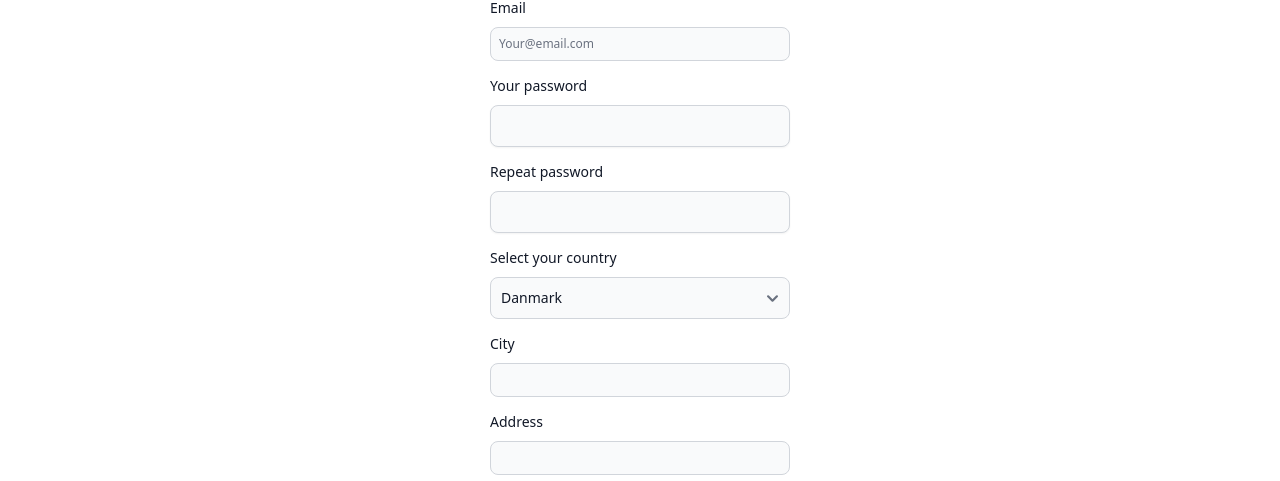
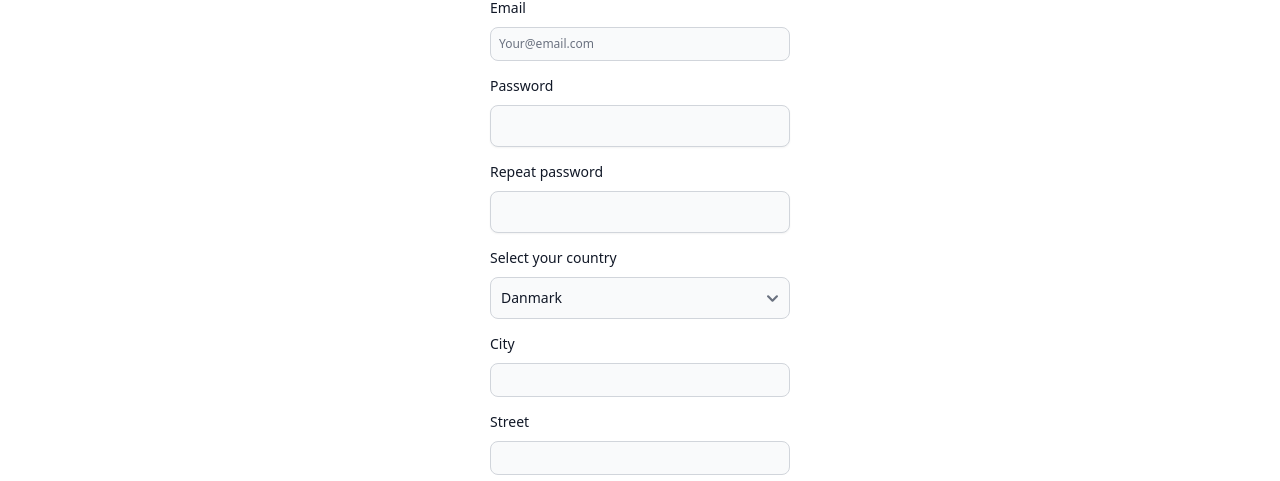
Before and after one commit to DTUGruppe04/auction, a React (Vite) app in the folder frontend/: page /login in a window 1280 px wide. Shown: the part 437-918 px from the top of the page. Built offline with nearby package versions, Linux system fonts and the light colour scheme.

Commit message:
small fix

```diff
--- a/frontend/src/components/register.tsx
+++ b/frontend/src/components/register.tsx
@@ -23,7 +23,7 @@ export default function Register() {
             </div>
             <div className="w-1/4 mb-3">
                 <div className="mb-2 block">
-                    <Label htmlFor="password2" value="Your password"/>
+                    <Label htmlFor="password2" value="Password"/>
                 </div>
                 <TextInput id="password2" type="password" required shadow/>
             </div>
@@ -49,9 +49,9 @@ export default function Register() {
             </div>
             <div className="w-1/4 mb-3">
                 <div className="mb-2 block">
-                <Label htmlFor="address1" value="Address"/>
+                <Label htmlFor="street1" value="Street"/>
                 </div>
-                <TextInput id="address1" type="text" sizing="sm"/>
+                <TextInput id="street1" type="text" sizing="sm"/>
             </div>
             <div className="mt-3">
                 <Button>Register</Button>
```
